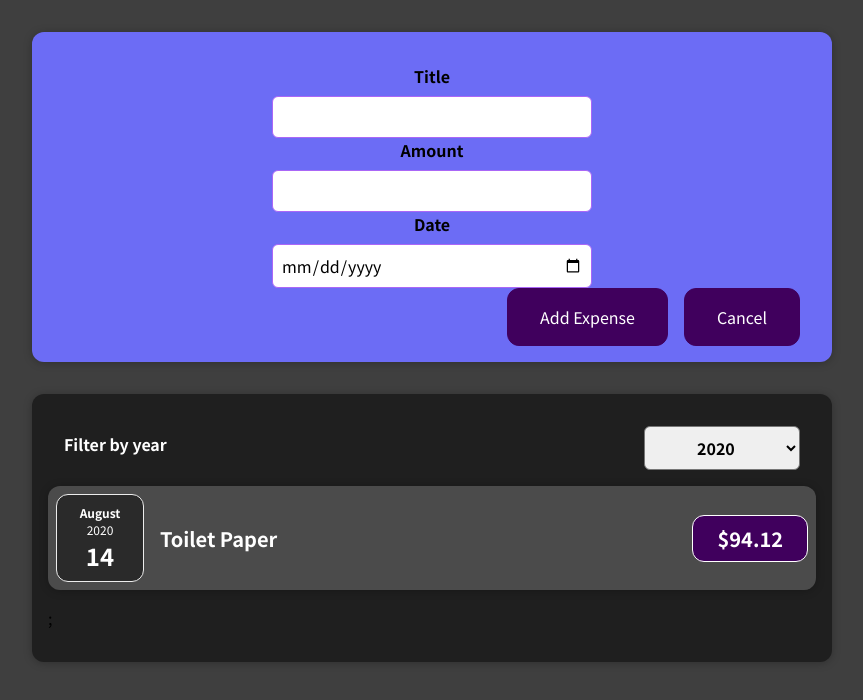
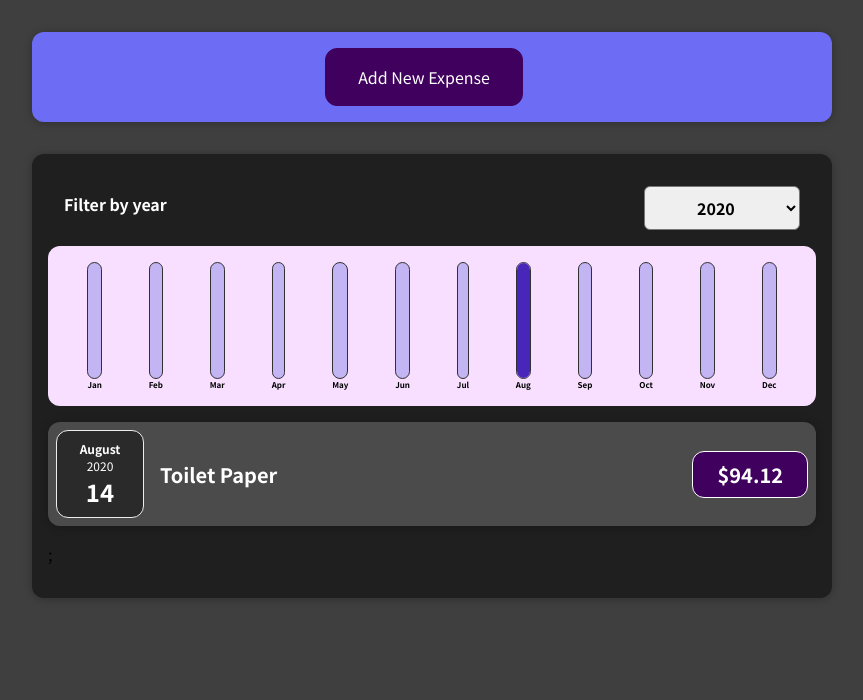
Before and after one commit to jalonghurst/expenses_dashboard, a React (Create React App) app: page / in a window 1280 px wide. Shown: the top 700 px of the page, without its empty margins (208-1071 px from the left). Built offline with nearby package versions, Linux system fonts and the light colour scheme.

Commit message:
finalising project

```diff
--- /dev/null
+++ b/src/components/Chart/Chart.css
@@ -0,0 +1,9 @@
+.chart {
+  padding: 1rem;
+  border-radius: 12px;
+  background-color: #f8dfff;
+  text-align: center;
+  display: flex;
+  justify-content: space-around;
+  height: 10rem;
+}
--- /dev/null
+++ b/src/components/Chart/Chart.js
@@ -0,0 +1,24 @@
+import React from 'react';
+
+import ChartBar from './ChartBar';
+import './Chart.css';
+
+const Chart = (props) => {
+    const dataPointValues = props.dataPoints.map(dataPoint => dataPoint.value);
+    const totalMaximum = Math.max(...dataPointValues);
+
+
+  return <div className="chart">
+     {props.dataPoints.map((dataPoint) => (
+     <ChartBar
+     key={dataPoint.label}
+     value={dataPoint.value}
+     maxValue={totalMaximum}
+     label={dataPoint.label}
+     />
+
+     ))}
+  </div>
+};
+
+export default Chart;
--- /dev/null
+++ b/src/components/Chart/ChartBar.css
@@ -0,0 +1,30 @@
+.chart-bar {
+  height: 100%;
+  display: flex;
+  flex-direction: column;
+  align-items: center;
+}
+
+.chart-bar__inner {
+  height: 100%;
+  width: 100%;
+  border: 1px solid #313131;
+  border-radius: 12px;
+  background-color: #c3b4f3;
+  overflow: hidden;
+  display: flex;
+  flex-direction: column;
+  justify-content: flex-end;
+}
+
+.chart-bar__fill {
+  background-color: #4826b9;
+  width: 100%;
+  transition: all 0.3s ease-out;
+}
+
+.chart-bar__label {
+  font-weight: bold;
+  font-size: 0.5rem;
+  text-align: center;
+}
--- /dev/null
+++ b/src/components/Chart/ChartBar.js
@@ -0,0 +1,23 @@
+import React from 'react';
+import './ChartBar.css';
+
+const ChartBar = (props) => {
+    let barFillHeight = '0%';
+
+    if (props.maxValue > 0) {
+       barFillHeight = Math.round ((props.value / props.maxValue) * 100) + '%';
+    }
+
+    return (
+
+    <div className="chart-bar">
+        <div className="chart-bar__inner">
+           <div className="chart-bar__fill" style={{ height: barFillHeight }}>
+        </div>
+        </div>
+        <div className="chart-bar__label">{props.label}</div>
+    </div>
+    );
+};
+
+export default ChartBar;
--- a/src/components/Expenses/Expenses.js
+++ b/src/components/Expenses/Expenses.js
@@ -4,7 +4,9 @@
 import Card from "../UI/Card";
 import ExpensesFilter from "./ExpensesFilter";
 import ExpensesList from "./ExpensesList";
+import ExpensesChart from './ExpensesChart';
 import "./Expenses.css";
+
 
 const Expenses = (props) => {
   const [filteredYear, setFilteredYear] = useState('2020');
@@ -25,10 +27,11 @@
         selected={filteredYear}
         onChangeFilter = {filterChangeHandler}
         />
+        <ExpensesChart expenses={filterExpenses} />
         <ExpensesList items={filterExpenses}/>
       </Card>
     </div>
   );
-}
+};
 
 export default Expenses;
--- /dev/null
+++ b/src/components/Expenses/ExpensesChart.js
@@ -0,0 +1,28 @@
+import React from 'react';
+import Chart from '../Chart/Chart';
+
+const ExpensesChart = (props) => {
+    const chartDataPoints = [
+        { label: 'Jan', value: 0},
+        { label: 'Feb', value: 0},
+        { label: 'Mar', value: 0},
+        { label: 'Apr', value: 0},
+        { label: 'May', value: 0},
+        { label: 'Jun', value: 0},
+        { label: 'Jul', value: 0},
+        { label: 'Aug', value: 0},
+        { label: 'Sep', value: 0},
+        { label: 'Oct', value: 0},
+        { label: 'Nov', value: 0},
+        { label: 'Dec', value: 0},
+
+    ];
+
+   for (const expense of props.expenses) {
+       const expenseMonth = expense.date.getMonth(); // starting at 0 => January => 0
+       chartDataPoints[expenseMonth].value += expense.amount;
+   }
+   return <Chart dataPoints={chartDataPoints}/>;
+};
+
+export default ExpensesChart;
--- a/src/components/NewExpense/ExpenseForm.js
+++ b/src/components/NewExpense/ExpenseForm.js
@@ -1,4 +1,5 @@
 import React, { useState } from "react";
+
 import "./ExpenseForm.css";
 
 const ExpenseForm = (props) => {
@@ -6,33 +7,36 @@
   const [enteredAmount, setEnteredAmount] = useState("");
   const [enteredDate, setEnteredDate] = useState("");
   // const [userInput, setUserInput] = useState({
-  //     enteredTitle: '',
-  //     enteredAmount: '',
-  //     enteredDate: ''
+  //   enteredTitle: '',
+  //   enteredAmount: '',
+  //   enteredDate: '',
   // });
 
   const titleChangeHandler = (event) => {
     setEnteredTitle(event.target.value);
     // setUserInput({
-    //     ...userInput,
-    //     enteredTitle: event.target.value,
-    // })
+    //   ...userInput,
+    //   enteredTitle: event.target.value,
+    // });
+    // setUserInput((prevState) => {
+    //   return { ...prevState, enteredTitle: event.target.value };
+    // });
   };
 
   const amountChangeHandler = (event) => {
     setEnteredAmount(event.target.value);
-    //  setUserInput({
-    //    ...userInput,
-    //    enteredAmount: event.target.value,
-    //  });
+    // setUserInput({
+    //   ...userInput,
+    //   enteredAmount: event.target.value,
+    // });
   };
 
   const dateChangeHandler = (event) => {
     setEnteredDate(event.target.value);
-    //  setUserInput({
-    //    ...userInput,
-    //    enteredDate: event.target.value,
-    //  });
+    // setUserInput({
+    //   ...userInput,
+    //   enteredDate: event.target.value,
+    // });
   };
 
   const submitHandler = (event) => {
@@ -45,17 +49,21 @@
     };
 
     props.onSaveExpenseData(expenseData);
-    setEnteredTitle('');
-    setEnteredAmount('');
-    setEnteredDate('');
+    setEnteredTitle("");
+    setEnteredAmount("");
+    setEnteredDate("");
   };
 
   return (
     <form onSubmit={submitHandler}>
-      <div className="new-expense__controls"></div>
+      <div className="new-expense__controls">
         <div className="new-expense__control">
           <label>Title</label>
-        <input type="text" value={enteredTitle} onChange={titleChangeHandler} />
+          <input
+            type="text"
+            value={enteredTitle}
+            onChange={titleChangeHandler}
+          />
         </div>
         <div className="new-expense__control">
           <label>Amount</label>
@@ -77,9 +85,12 @@
             onChange={dateChangeHandler}
           />
         </div>
+      </div>
       <div className="new-expense__actions">
+        <button type="button" onClick={props.onCancel}>
+          Cancel
+        </button>
         <button type="submit">Add Expense</button>
-        <button type="submit">Cancel</button>
       </div>
     </form>
   );
--- a/src/components/NewExpense/NewExpense.js
+++ b/src/components/NewExpense/NewExpense.js
@@ -1,19 +1,41 @@
-import React from 'react';
-import ExpenseForm from './ExpenseForm';
-import './NewExpense.css';
+import React, { useState } from "react";
+
+import ExpenseForm from "./ExpenseForm";
+import "./NewExpense.css";
 
 const NewExpense = (props) => {
-    const saveExpenseDataHandler = (enteredExpenseData) => {
-        const expenseData = {
-            ...enteredExpenseData,
-            id: Math.random().toString()
-        };
-        props.onAddExpense(expenseData);
+  const [isEditing, setIsEditing] = useState(false);
+
+  const saveExpenseDataHandler = (enteredExpenseData) => {
+    const expenseData = {
+      ...enteredExpenseData,
+      id: Math.random().toString(),
     };
+    props.onAddExpense(expenseData);
+    setIsEditing(false);
+  };
 
-    return <div className = 'new-expense'>
-      <ExpenseForm onSaveExpenseData={saveExpenseDataHandler}/>
+  const startEditingHandler = () => {
+    setIsEditing(true);
+  };
+
+  const stopEditingHandler = () => {
+    setIsEditing(false);
+  };
+
+  return (
+    <div className="new-expense">
+      {!isEditing && (
+        <button onClick={startEditingHandler}>Add New Expense</button>
+      )}
+      {isEditing && (
+        <ExpenseForm
+          onSaveExpenseData={saveExpenseDataHandler}
+          onCancel={stopEditingHandler}
+        />
+      )}
     </div>
+  );
 };
 
 export default NewExpense;
```
Lines whose indentation alone changed are shown as unchanged.
